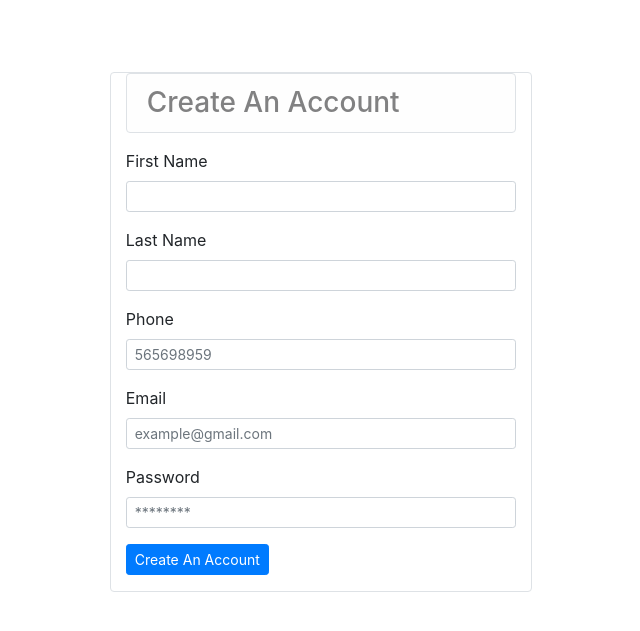
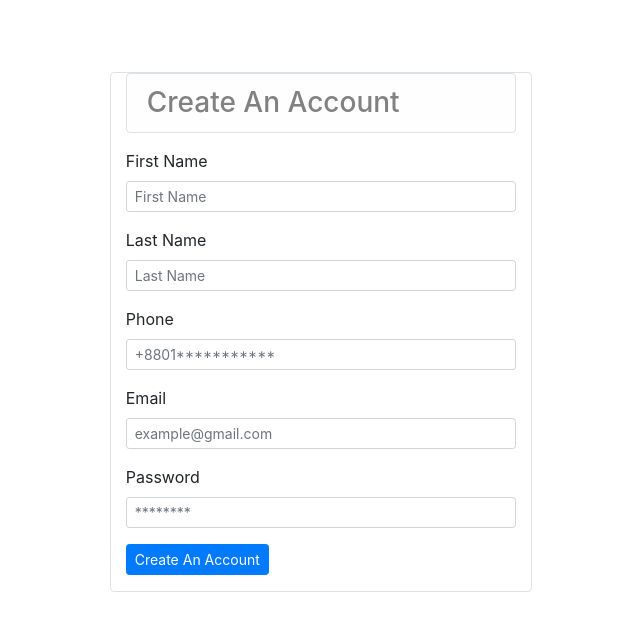
Before and after one commit to hridoyshil/EShop-Project, a Django app: page /signup in a window 1280 px wide. Shown: the part 56-687 px from the top of the page, without its empty margins (319-959 px from the left). Run offline with Django 4.2, Linux system fonts and the light colour scheme; some libraries are stand-ins or nearby versions.

Commit message:
Design Signup From1

```diff
--- a/store/templates/signup.html
+++ b/store/templates/signup.html
@@ -11,28 +11,28 @@
                 <!-- firstname -->
                 <div class="form-group">
                     <label for="">First Name</label>
-                    <input type="text" name="firstname" id="" value="{{values.first_name}}"
-                        class="form-control form-control-sm" placeholder="">
+                    <input type="text" name="firstname" id="" class="form-control form-control-sm"
+                        placeholder="First Name">
                 </div>
 
                 <!-- last name -->
                 <div class="form-group">
                     <label for="">Last Name</label>
-                    <input type="text" name="lastname" id="" value="{{values.last_name}}"
-                        class="form-control form-control-sm">
+                    <input type="text" name="lastname" id="" class="form-control form-control-sm"
+                        placeholder="Last Name">
                 </div>
 
                 <!-- phone -->
                 <div class="form-group">
                     <label for="">Phone</label>
-                    <input type="text" name="phone" id="" class="form-control form-control-sm" value="{{values.phone}}"
-                        placeholder="565698959">
+                    <input type="text" name="phone" id="" class="form-control form-control-sm"
+                        placeholder="+8801***********">
                 </div>
                 <!-- email -->
                 <div class="form-group">
                     <label for="">Email</label>
-                    <input required type="email" name="email" id="" value="{{values.email}}"
-                        class=" form-control-sm form-control" placeholder="example@gmail.com">
+                    <input required type="email" name="email" id="" class=" form-control-sm form-control"
+                        placeholder="example@gmail.com">
                 </div>
 
 
```
